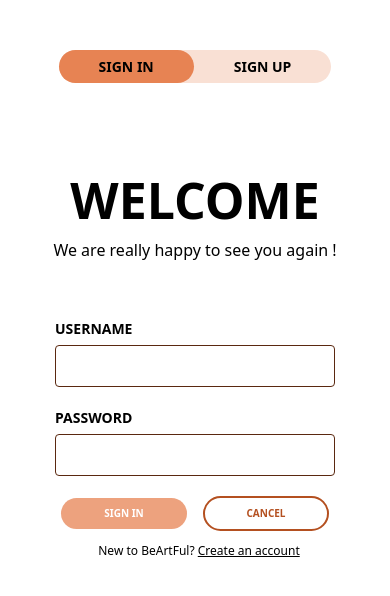
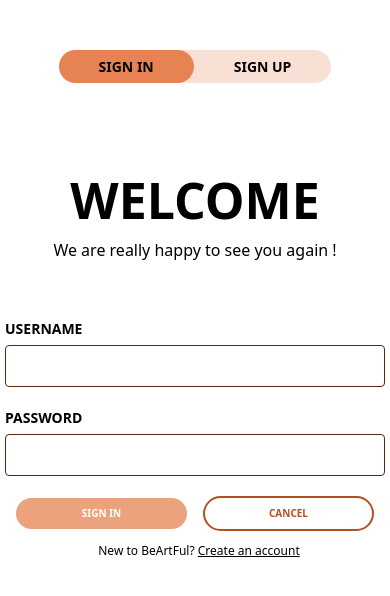
Before and after one commit to senior-project-kmutt/beartful-web, a Next.js app: page /ssi1/login in a window 390 px wide. Shown: the top 596 px of the page. Built offline with nearby package versions, Linux system fonts and the light colour scheme.

Commit message:
validate input blank login page

```diff
--- a/components/Authentication/Login.tsx
+++ b/components/Authentication/Login.tsx
@@ -11,17 +11,29 @@ interface formDataType {
 }
 const Login = () => {
   const [activeMenu, setActiveMenu] = useState<string>('sign in');
+  const [usernameErr, setUsernameErr] = useState<string>('');
+  const [passwordErr, setPasswordErr] = useState<string>('');
   const submitForm = async (event: React.FormEvent<HTMLFormElement>) => {
     event.preventDefault();
     const responseBody: formDataType = {};
     const formData = new FormData(event.currentTarget as HTMLFormElement);
+    let isValid = true;
 
     for (const [property, value] of formData) {
       responseBody[property] = value;
+      if (!value) {
+        isValid = false
+        if (property === 'username') {
+          setUsernameErr('กรุณากรอกชื่อผู้ใช้')
+        }
+        if (property === 'password') {
+          setPasswordErr('กรุณากรอกรหัสผ่าน')
+        }
+      }
     }
 
-    if (responseBody) {
-      const res = login(responseBody as unknown as LoginUser).subscribe((res: any) => {
+    if (isValid) {
+      login(responseBody as unknown as LoginUser).subscribe((res: any) => {
         localStorage.setItem("auth", res.data.token);
         localStorage.setItem("user", JSON.stringify(res.data.user));
         Router.back();
@@ -39,6 +51,7 @@ const Login = () => {
       })
     }
   };
+
   return (
     <div className={style.main}>
       <div>
@@ -68,16 +81,14 @@ const Login = () => {
             <div className={`${style.warp} mt-14`}>
               <form onSubmit={submitForm}>
                 <div className={style.input_form}>
-                  <label>
-                    USERNAME
-                    <input name="username" type="text" />
-                  </label>
+                  <label htmlFor='username'> USERNAME </label>
+                  <div><input onChange={() => setUsernameErr('')} id="username" name="username" type="text" /></div>
+                  <p></p><p className={style.error_message}>{usernameErr}</p>
                 </div>
                 <div className={style.input_form}>
-                  <label>
-                    PASSWORD
-                    <input name="password" type="password" />
-                  </label>
+                  <label htmlFor="password"> PASSWORD </label>
+                  <div><input onChange={() => setPasswordErr('')} id="password" name="password" type="password" /></div>
+                  <p></p><p className={style.error_message}>{passwordErr}</p>
                 </div>
                 <div className={style.input_button}>
                   <input className={`${style.submit_button} mr-4`} type="submit" value="SIGN IN" />
--- a/styles/login/loginLayout.module.scss
+++ b/styles/login/loginLayout.module.scss
@@ -37,15 +37,28 @@
 
     .input_form {
         margin-bottom: 20px;
+        display: grid;
+        grid-template-columns: auto auto;
+        align-items: center;
 
-        input {
-            width: 380px;
-            border: 1.5px solid #5A2810;
-            border-radius: 4px;
-            margin-left: 40px;
+        .error_message {
+            color: red;
+            font-size: 12px;
+            margin-top: 4px;
+            margin-left: 36px;
+        }
+
+        div {
+            input {
+                width: 380px;
+                border: 1.5px solid #5A2810;
+                border-radius: 4px;
+                margin-left: 32px;
+            }
         }
 
         label {
+            display: block;
             font-weight: 600;
             padding: 0;
         }
@@ -88,10 +101,17 @@
 
     @media (max-width:610px) {
         .input_form {
-            input {
-                display: block;
+            display: block;
+
+            .error_message {
                 margin-left: 0;
-                margin-top: 6px;
+            }
+
+            div {
+                input {
+                    margin-top: 6px;
+                    margin-left: 0;
+                }
             }
         }
 
```
